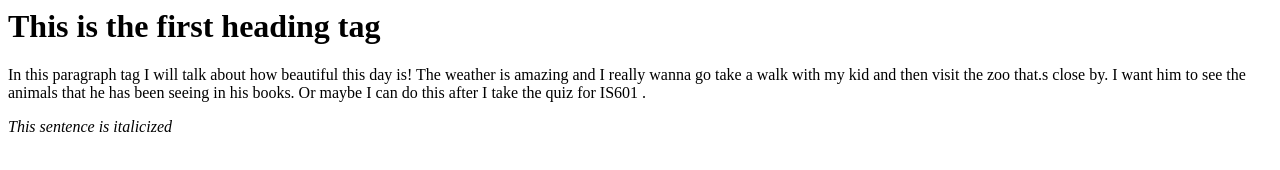
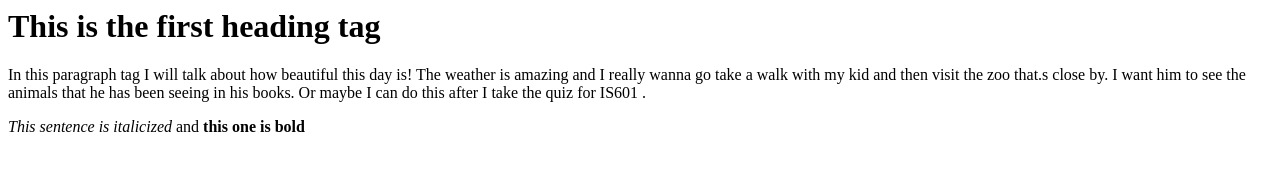
Before and after one commit to mashaelym/homework2, a plain HTML site: page index.html in a window 1280 px wide. Drawn offline with Linux system fonts and the light colour scheme.

Commit message:
the bold tag

```diff
--- a/index.html
+++ b/index.html
@@ -8,6 +8,8 @@ then visit the zoo that.s close by. I want him to see the animals that he
 has been seeing in his books. Or maybe I can do this after I take the quiz
 for IS601 . </p>
 
-<i>This sentence is italicized </i>
+<p>  <i>This sentence is italicized </i>  and <b> this one is bold </b>
+</p>
+
 
 </html>
```
